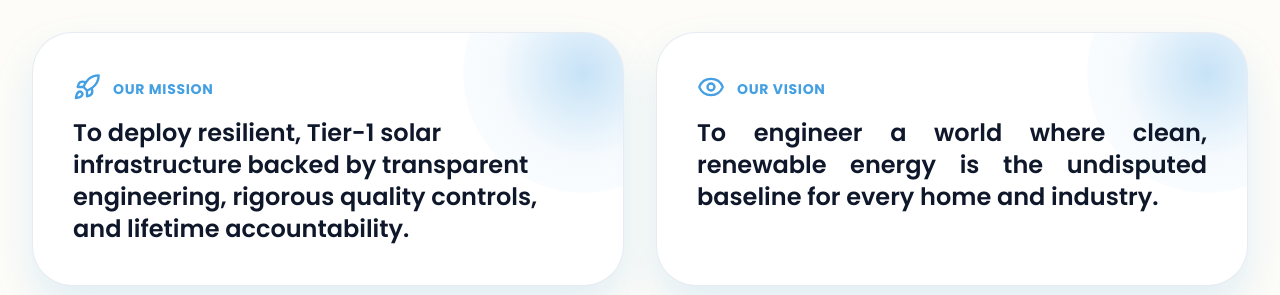
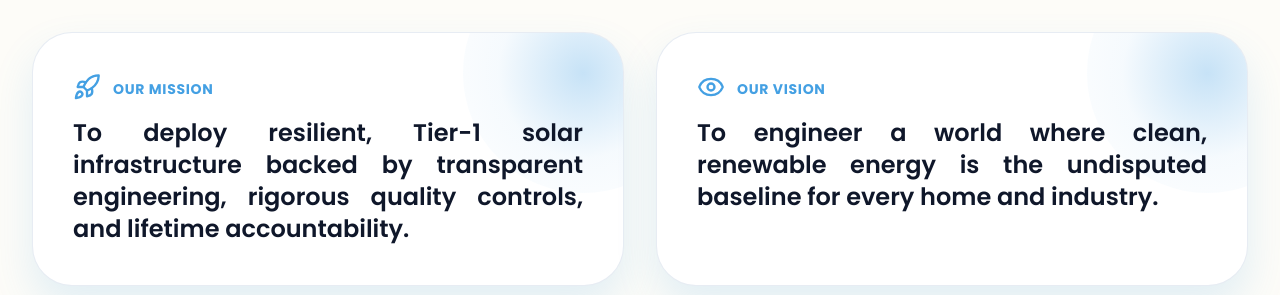
Before and after one commit to NachiketNikam04/kingsol-website-main, a React (Vite) app in the folder client/: page /about in a window 1280 px wide. Shown: the part 1702-1997 px from the top of the page. Built offline with nearby package versions, Linux system fonts and the light colour scheme; no server answers.

Commit message:
style (mission and vission): changes in cards section-2

```diff
--- a/client/src/components/ValuesMissionSection.tsx
+++ b/client/src/components/ValuesMissionSection.tsx
@@ -153,7 +153,7 @@ export default function ValuesMissionSection() {
                 </span>
               </div>
             </div>
-            <h3 className="relative z-10 w-full text-align-left text-xl md:text-2xl font-semibold text-slate-900 leading-snug">
+            <h3 className="relative z-10 w-full text-justify text-xl md:text-2xl font-semibold text-slate-900 leading-snug">
               {currentMissionDesc}
             </h3>
           </div>
```
